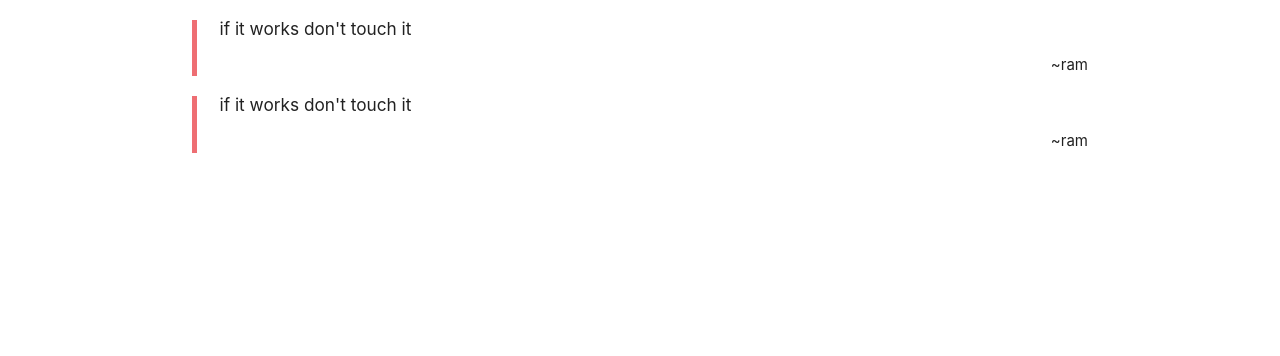
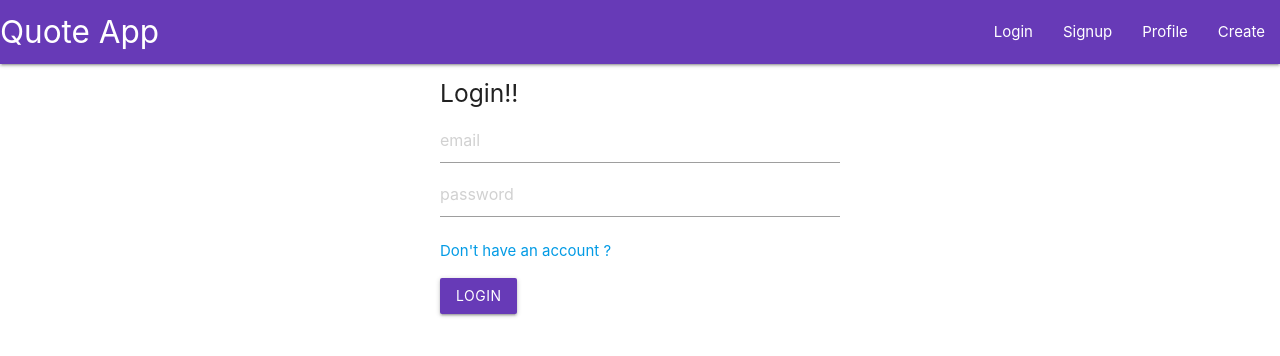
Before and after one commit to beingRish/GraphQL_Project, a React (Create React App) app in the folder client/: page /login in a window 1280 px wide. Shown: the top 356 px of the page. Built offline with nearby package versions, Linux system fonts and the light colour scheme.

Commit message:
Adding React Router v6

```diff
--- a/client/package.json
+++ b/client/package.json
@@ -6,6 +6,7 @@
     "cra-template": "1.2.0",
     "react": "^19.0.0",
     "react-dom": "^19.0.0",
+    "react-router-dom": "^6.28.0",
     "react-scripts": "5.0.1"
   },
   "scripts": {
--- a/client/src/App.js
+++ b/client/src/App.js
@@ -1,18 +1,13 @@
+import { useRoutes } from 'react-router-dom';
 import './App.css';
-import CreateQuote from './components/CreateQuote';
-import Home from './components/Home';
-import Login from './components/Login'
-import Profile from './components/Profile';
-import Signup from './components/Signup';
-
+import NavBar from './components/NavBar';
+import { routes } from './routes'
 function App() {
+  const element = useRoutes(routes)
   return (
     <div>
-      {/* <Login /> */}
-      {/* <Signup /> */}
-      {/* <Profile /> */}
-      {/* <CreateQuote /> */}
-      <Home />
+      <NavBar />
+      {element}
     </div>
   );
 }
--- a/client/src/components/CreateQuote.js
+++ b/client/src/components/CreateQuote.js
@@ -1,4 +1,4 @@
-import React, {useState} from 'react'
+import React, { useState } from 'react'
 
 export default function CreateQuote() {
     const [quote, setQuote] = useState("")
@@ -12,7 +12,7 @@ export default function CreateQuote() {
                 <input
                     type='text'
                     value={quote}
-                    onChange={e=>setQuote(e.target.value)}
+                    onChange={e => setQuote(e.target.value)}
                     placeholder='Write your quote here'
                 />
                 <button className='btn green'>Create</button>
--- a/client/src/components/Login.js
+++ b/client/src/components/Login.js
@@ -1,6 +1,8 @@
-import React, {useState} from 'react'
+import React, { useState } from 'react'
+import { Link, useNavigate } from 'react-router-dom'
 
 export default function Login() {
+  const navigate = useNavigate()
   const [formData, setFormData] = useState({})
 
   const handleChange = (e) => {
@@ -12,13 +14,13 @@ export default function Login() {
 
   const handleSubmit = (e) => {
     e.preventDefault()
-        console.log(formData)
+    navigate("/")
   }
 
   return (
     <div className='container my-container'>
       <h5>Login!!</h5>
-      <form onSubmit={(e)=>handleSubmit(e)}>
+      <form onSubmit={(e) => handleSubmit(e)}>
         <input
           type='email'
           placeholder='email'
@@ -33,6 +35,7 @@ export default function Login() {
           onChange={handleChange}
           required
         />
+        <Link to="/signup"><p>Don't have an account ?</p></Link>
         <button className='btn #673ab7 deep-purple' type='submit'>Login</button>
       </form>
     </div>
--- /dev/null
+++ b/client/src/components/NavBar.js
@@ -0,0 +1,18 @@
+import React from 'react'
+import { Link } from 'react-router-dom'
+
+export default function NavBar() {
+    return (
+        <nav>
+            <div className="nav-wrapper #673ab7 deep-purple">
+                <Link to="/" className="brand-logo left">Quote App</Link>
+                <ul id="nav-mobile" className="right">
+                    <li><Link to="/login">Login</Link></li>
+                    <li><Link to="/signup">Signup</Link></li>
+                    <li><Link to="/profile">Profile</Link></li>
+                    <li><Link to="/create">Create</Link></li>
+                </ul>
+            </div>
+        </nav>
+    )
+}
--- a/client/src/components/Profile.js
+++ b/client/src/components/Profile.js
@@ -4,7 +4,7 @@ export default function Profile() {
   return (
     <div className='container my-container'>
       <div className='center-align'>
-        <img className='circle' style={{border:"2px solid", marginTop:"10px"}} src='https://robohash.org/ram.png?size=200x200' alt='pic' />
+        <img className='circle' style={{ border: "2px solid", marginTop: "10px" }} src='https://robohash.org/ram.png?size=200x200' alt='pic' />
         <h5>Rishabh Singh</h5>
         <h5>Email - being@rish.com</h5>
       </div>
--- a/client/src/components/Signup.js
+++ b/client/src/components/Signup.js
@@ -1,4 +1,5 @@
-import React, {useState} from 'react'
+import React, { useState } from 'react'
+import { Link } from 'react-router-dom'
 
 export default function Signup() {
   const [formData, setFormData] = useState({})
@@ -12,13 +13,12 @@ export default function Signup() {
 
   const handleSubmit = (e) => {
     e.preventDefault()
-        console.log(formData)
   }
 
   return (
     <div className='container my-container'>
       <h5>Signup!!</h5>
-      <form onSubmit={(e)=>handleSubmit(e)}>
+      <form onSubmit={(e) => handleSubmit(e)}>
         <input
           type='text'
           placeholder='First Name'
@@ -47,6 +47,7 @@ export default function Signup() {
           onChange={handleChange}
           required
         />
+        <Link to="/login"><p>Already have an account ?</p></Link>
         <button className='btn #673ab7 deep-purple' type='submit'>Submit</button>
       </form>
     </div>
--- a/client/src/index.js
+++ b/client/src/index.js
@@ -2,11 +2,14 @@ import React from 'react';
 import ReactDOM from 'react-dom/client';
 import './index.css';
 import App from './App';
+import { BrowserRouter } from 'react-router-dom'
 
 const root = ReactDOM.createRoot(document.getElementById('root'));
 root.render(
   <React.StrictMode>
-    <App />
+    <BrowserRouter>
+      <App />
+    </BrowserRouter>
   </React.StrictMode>
 );
 
--- /dev/null
+++ b/client/src/routes.js
@@ -0,0 +1,32 @@
+
+import CreateQuote from './components/CreateQuote';
+import Home from './components/Home';
+import Login from './components/Login'
+import Profile from './components/Profile';
+import Signup from './components/Signup';
+
+
+export const routes = [
+    {
+        path: "/",
+        element: <Home />
+    },
+
+    {
+        path: "/create",
+        element: <CreateQuote />
+    },
+
+    {
+        path: "/login",
+        element: <Login />
+    },
+    {
+        path: "/signup",
+        element: <Signup />
+    },
+    {
+        path: "/profile",
+        element: <Profile />
+    }
+]
```
Also changed, not shown: client/src/components/Home.js (indentation only), client/src/index.css (line endings or trailing spaces), 1 other file (tests, documents, lock files or other folders). Lines whose indentation alone changed are shown as unchanged.
